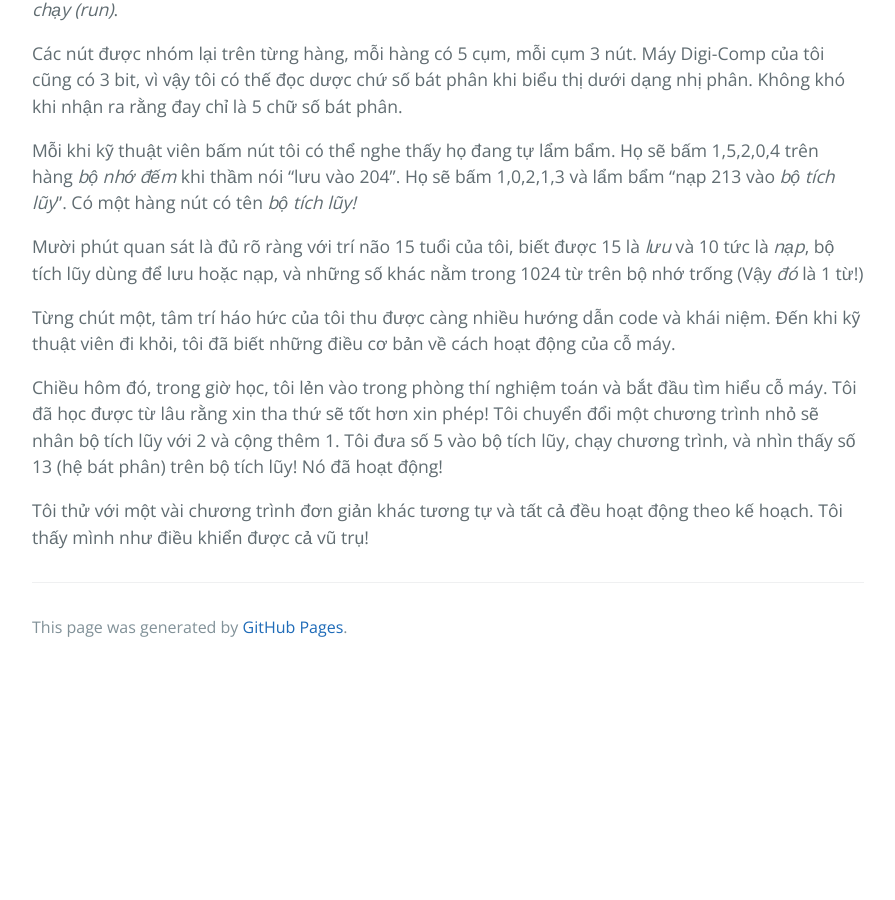
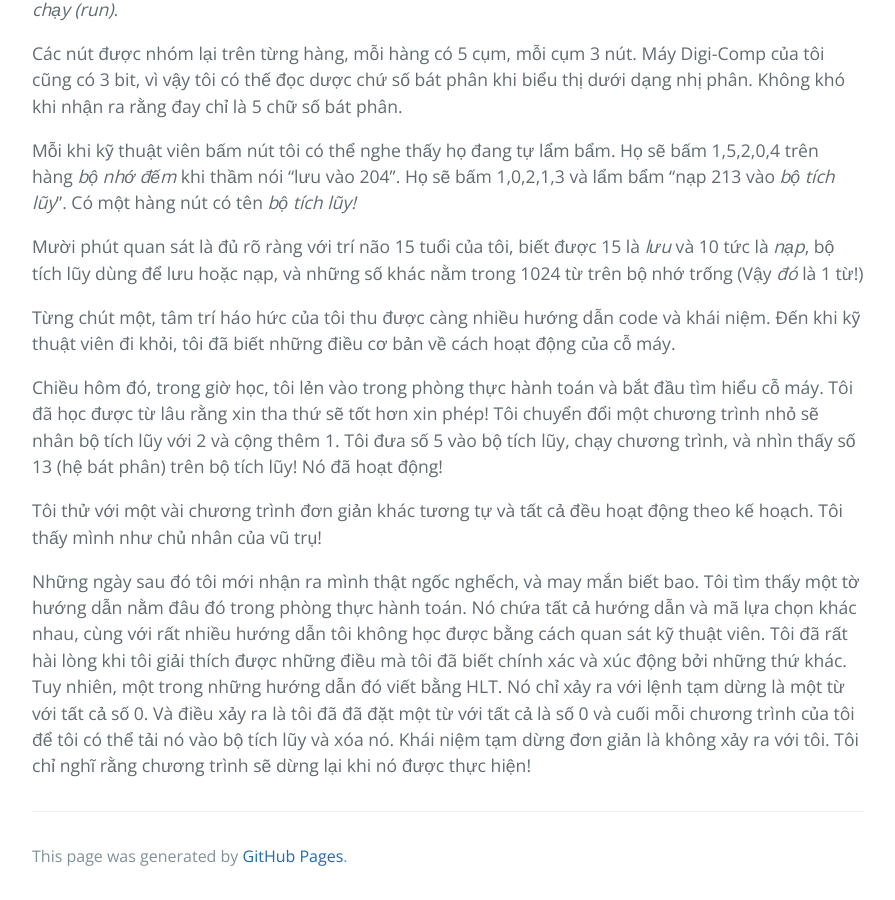
Before and after one commit to HaiBV/haibv.github.io, a Jekyll site: the page built from clean-coder/chapter-14-mentoring-apprenticeship-and-craftsmanship.md, in a window 1280 px wide and 900 px high, scrolled down 3075 px. Shown: the whole window, without its empty margins (192-1087 px from the left). Built offline with Jekyll 4.4.1, drawn with Linux system fonts in a browser that asks for light colours; our own code applies the rules of GitHub Pages for plain Markdown files; before the commit the page ends 3746 px from its top, so only the background shows below that.

Commit message:
Update The Clean Coder - Chapter 14 Mentoring, Apprenticeship, and Craftsmanship

```diff
--- a/clean-coder/chapter-14-mentoring-apprenticeship-and-craftsmanship.md
+++ b/clean-coder/chapter-14-mentoring-apprenticeship-and-craftsmanship.md
@@ -68,6 +68,8 @@ Mười phút quan sát là đủ rõ ràng với trí não 15 tuổi của tôi
 
 Từng chút một, tâm trí háo hức của tôi thu được càng nhiều hướng dẫn code và khái niệm. Đến khi kỹ thuật viên đi khỏi, tôi đã biết những điều cơ bản về cách hoạt động của cỗ máy.
 
-Chiều hôm đó, trong giờ học, tôi lẻn vào trong phòng thí nghiệm toán và bắt đầu tìm hiểu cỗ máy. Tôi đã học được từ lâu rằng xin tha thứ sẽ tốt hơn xin phép! Tôi chuyển đổi một chương trình nhỏ sẽ nhân bộ tích lũy với 2 và cộng thêm 1. Tôi đưa số 5 vào bộ tích lũy, chạy chương trình, và nhìn thấy số 13 (hệ bát phân) trên bộ tích lũy! Nó đã hoạt động!
+Chiều hôm đó, trong giờ học, tôi lẻn vào trong phòng thực hành toán và bắt đầu tìm hiểu cỗ máy. Tôi đã học được từ lâu rằng xin tha thứ sẽ tốt hơn xin phép! Tôi chuyển đổi một chương trình nhỏ sẽ nhân bộ tích lũy với 2 và cộng thêm 1. Tôi đưa số 5 vào bộ tích lũy, chạy chương trình, và nhìn thấy số 13 (hệ bát phân) trên bộ tích lũy! Nó đã hoạt động!
 
-Tôi thử với một vài chương trình đơn giản khác tương tự và tất cả đều hoạt động theo kế hoạch. Tôi thấy mình như điều khiển được cả vũ trụ!
+Tôi thử với một vài chương trình đơn giản khác tương tự và tất cả đều hoạt động theo kế hoạch. Tôi thấy mình như chủ nhân của vũ trụ!
+
+Những ngày sau đó tôi mới nhận ra mình thật ngốc nghếch, và may mắn biết bao. Tôi tìm thấy một tờ hướng dẫn nằm đâu đó trong phòng thực hành toán. Nó chứa tất cả hướng dẫn và mã lựa chọn khác nhau, cùng với rất nhiều hướng dẫn tôi không học được bằng cách quan sát kỹ thuật viên. Tôi đã rất hài lòng khi tôi giải thích được những điều mà tôi đã biết chính xác và xúc động bởi những thứ khác. Tuy nhiên, một trong những hướng dẫn đó viết bằng HLT. Nó chỉ xảy ra với lệnh tạm dừng là một từ với tất cả số 0. Và điều xảy ra là tôi đã đã đặt một từ với tất cả là số 0 và cuối mỗi chương trình của tôi để tôi có thể tải nó vào bộ tích lũy và xóa nó. Khái niệm tạm dừng đơn giản là không xảy ra với tôi. Tôi chỉ nghĩ rằng chương trình sẽ dừng lại khi nó được thực hiện!
```
